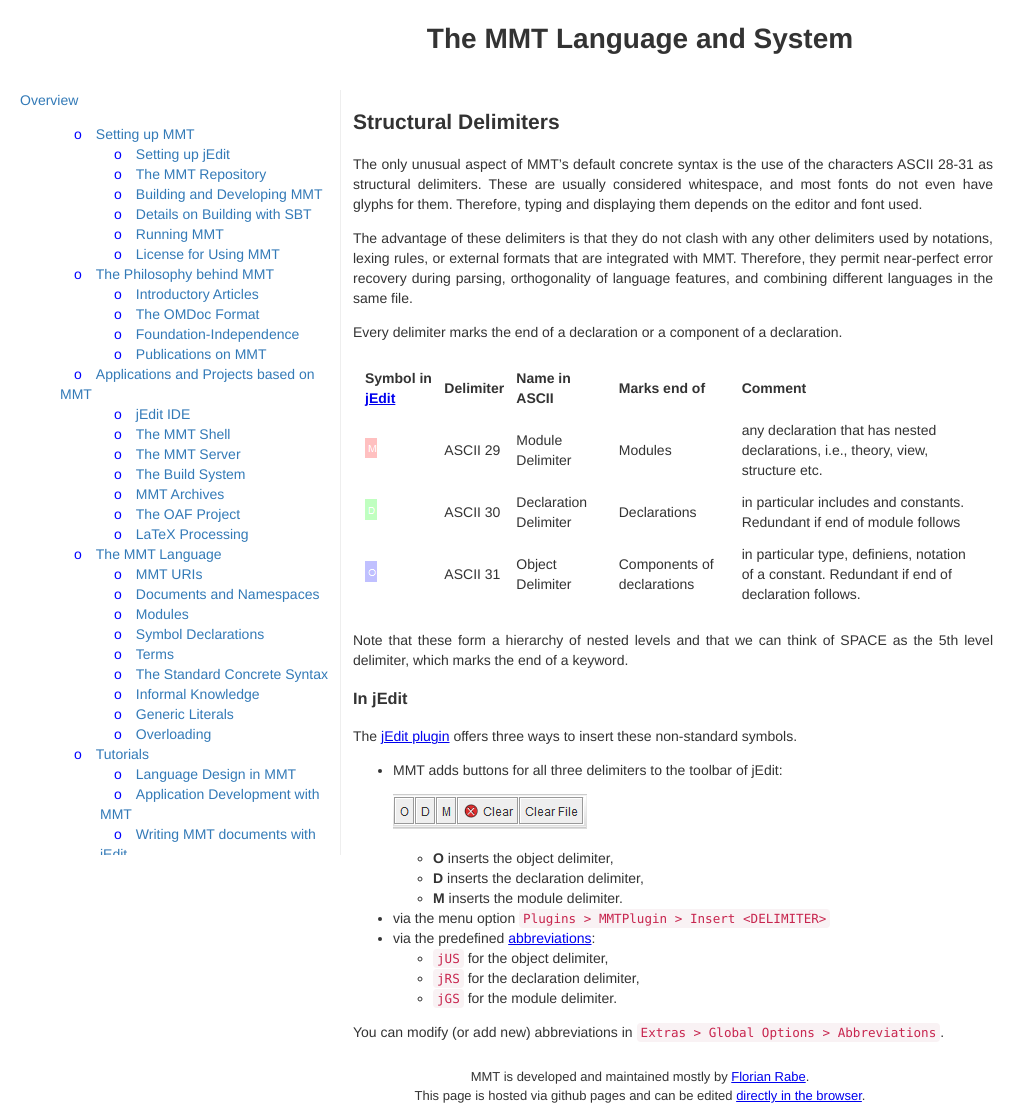
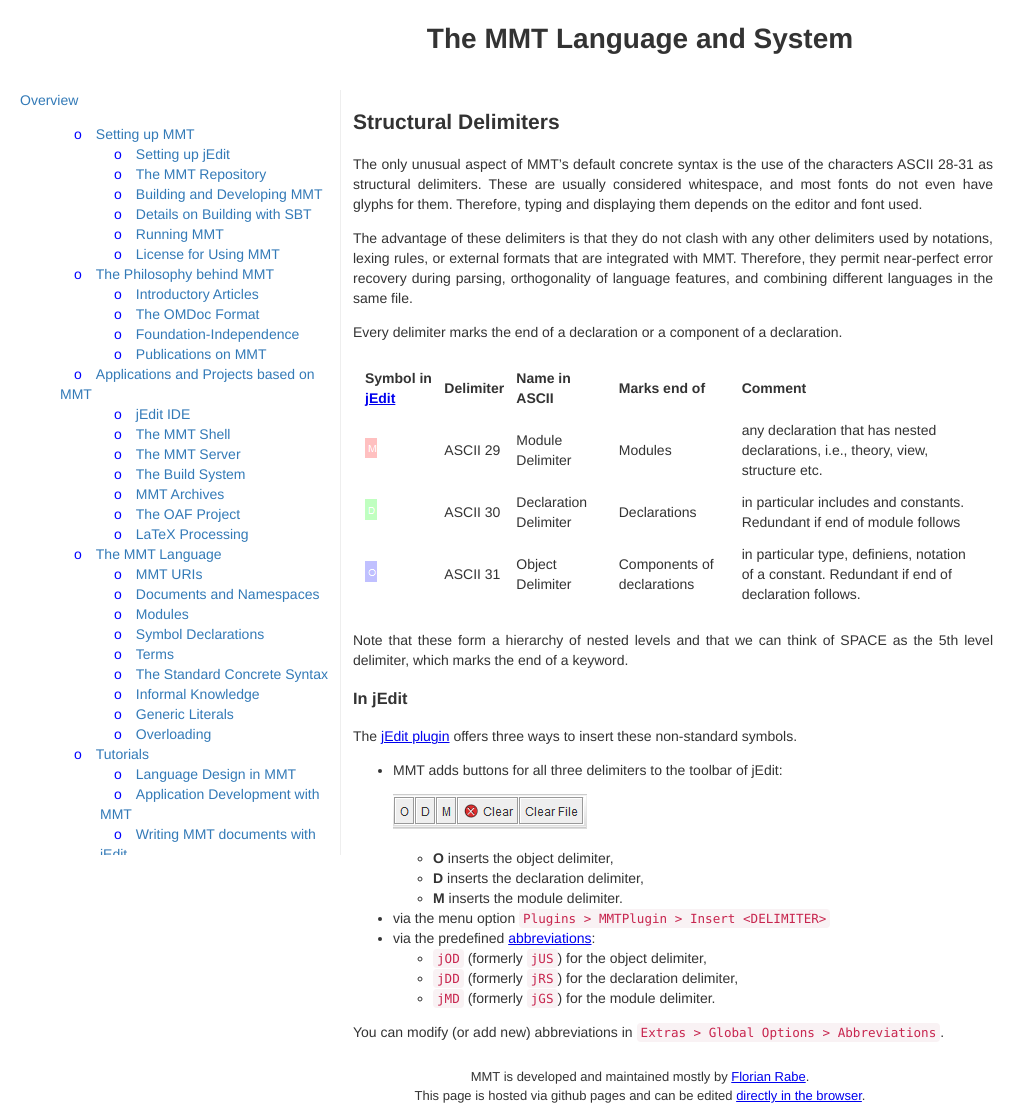
Before and after one commit to UniFormal/uniformal.github.io, a Jekyll site: the page built from doc/language/delimiters.md, in a window 1280 px wide. Shown: the whole page, without its empty margins (0-1036 px from the left). Built offline with Jekyll 4.4.1, drawn with Linux system fonts in a browser that asks for light colours.

Commit message:
Add new (nicer delimiters) to the documentation

```diff
--- a/doc/language/delimiters.md
+++ b/doc/language/delimiters.md
@@ -33,8 +33,8 @@ The [jEdit plugin](../applications/jedit.html) offers three ways to insert these
   * **M** inserts the module delimiter.
 * via the menu option `Plugins > MMTPlugin > Insert <DELIMITER>`
 * via the predefined [abbreviations](../applications/jedit.html#abbreviations):
-  * `jUS` for the object delimiter,
-  * `jRS` for the declaration delimiter,
-  * `jGS` for the module delimiter.
+  * `jOD` (formerly `jUS`) for the object delimiter,
+  * `jDD` (formerly `jRS`) for the declaration delimiter,
+  * `jMD` (formerly `jGS`) for the module delimiter.
 
 You can modify (or add new) abbreviations in `Extras > Global Options > Abbreviations`.
```
